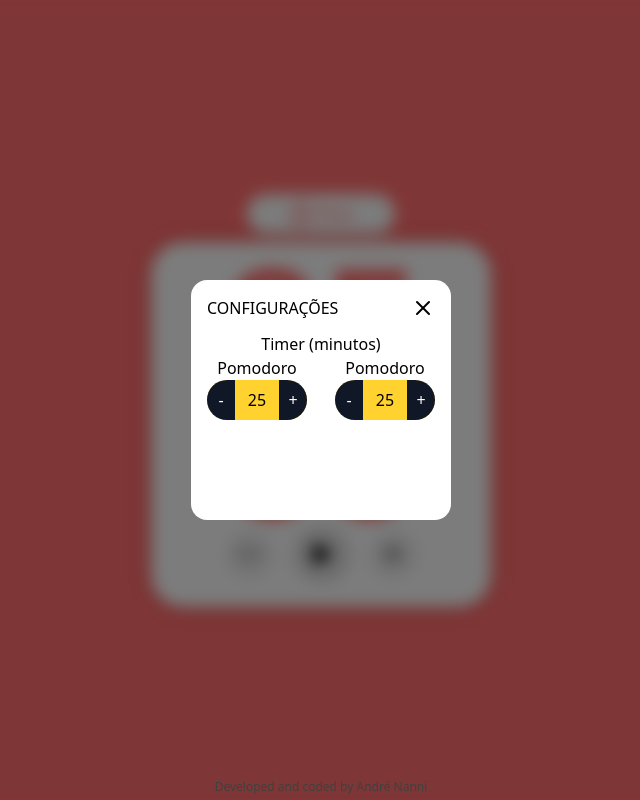
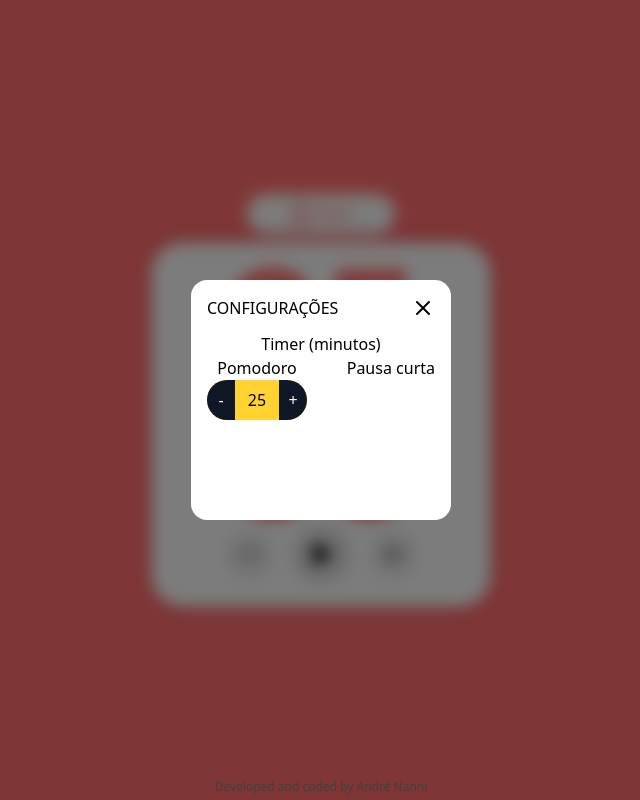
Before and after one commit to andrenanni/pomodoro-timer, a React (Vite) app: page / in a window 1280 px wide. Both pictures are taken after a click on the button 568 px from the left and 554 px from the top of the page. Shown: the whole page, without its empty margins (319-959 px from the left). Built offline with nearby package versions, Linux system fonts and the light colour scheme.

Commit message:
lógica do modal settings

```diff
--- a/src/App.jsx
+++ b/src/App.jsx
@@ -13,6 +13,12 @@ function App() {
   const [currentCycle, setCurrentCycle] = useState("Foco");
   const [currentColor, setCurrentColor] = useState('#FF6C6C');
   const [showSetting, setShowSetting] = useState(false);
+  const [valueInput, setValueInput] = useState({
+    pomodoro: 25,
+    pausaCurta: 5,
+    pausaLonga: 15,
+    ciclos: 25,
+  });
 
 function handleCycle(){
   const cycleIndex = cycleOptions.findIndex(cycle => cycle.label === currentCycle);
@@ -35,8 +41,11 @@ function handlePlay(){
 
   return (
     <div className="w-screen h-screen flex justify-center items-center flex-col gap-2" style={{backgroundColor: currentColor}}>
-      <ModalSettings showSetting={showSetting} onClose={ () => setShowSetting(false)}/>
+
+      <ModalSettings showSetting={showSetting} valueInput={valueInput} setValueInput={setValueInput} onClose={ () => setShowSetting(false)}/>
+
       <PomodoroCycle currentCycle={currentCycle}/>
+
       <div className="w-[340px] h-max-[383px] bg-[#f9f9f9] rounded-4xl flex flex-col justify-evenly p-6 shadow-[0_0_20px_rgba(0,0,0,0.20)]">
         <Timer
           minutes={String(minutes).padStart(2, '0')}
--- a/src/Components/InputSpinner.jsx
+++ b/src/Components/InputSpinner.jsx
@@ -1,4 +1,8 @@
 function InputSpinner() {
+
+    function valueSet( type ){
+  setValueInput(prev => ({...prev, [type]: prev[type] + 1,}));
+}
     return(
         <div className="bg-amber-300 w-25 h-10 rounded-full flex justify-between items-center">
             <button className="bg-gray-900 w-7 h-full rounded-s-full text-white cursor-pointer">-</button>
--- a/src/Components/ModalSettings.jsx
+++ b/src/Components/ModalSettings.jsx
@@ -1,7 +1,7 @@
 import { X } from "lucide-react";
 import InputSpinner from "./InputSpinner";
 
-function ModalSettings({showSetting, onClose}){
+function ModalSettings({showSetting, onClose, valueInput, setValueInput}){
     return(
         <div className={` ${showSetting ? 'flex' : 'hidden'} fixed w-screen h-screen items-center justify-center bg-black/50 backdrop-blur-sm`}>
             <div className="w-65 h-60 rounded-2xl bg-white z-50 flex flex-col items-center p-4 gap-3">
@@ -14,11 +14,15 @@ function ModalSettings({showSetting, onClose}){
                     <div className="flex w-full justify-between">
                         <div className="flex flex-col items-center">
                             <p>Pomodoro</p>
-                            <InputSpinner/>
+                            <InputSpinner
+                                type="pomodoro"
+                                value={valueInput.pomodoro}
+                                setValueInput={setValueInput}
+                            />
                         </div>
                         <div className="flex flex-col items-center">
-                            <p>Pomodoro</p>
-                            <InputSpinner/>
+                            <p>Pausa curta</p>
+
                         </div>
                     </div>
                 </div>
```
